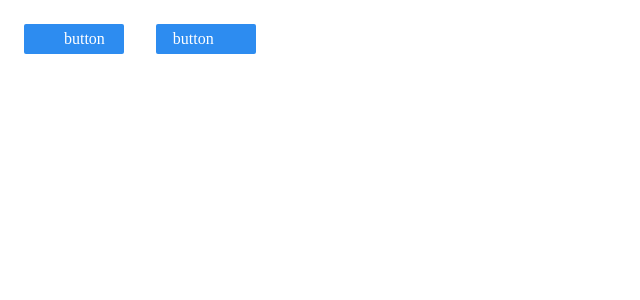
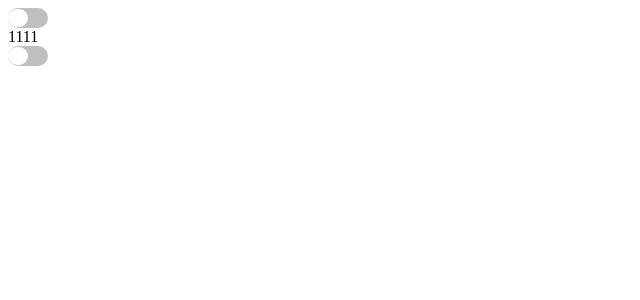
Before and after one commit to Leeesin/V-UI, a Vue app: page / in a window 1280 px wide. Shown: the top 300 px of the page, without its empty margins (0-640 px from the left). Built offline with nearby package versions, Linux system fonts and the light colour scheme.

Commit message:
完成switch组件

```diff
--- a/src/App.vue
+++ b/src/App.vue
@@ -1,26 +1,36 @@
 <template>
   <div id="app">
-    <v-button size='middle'
+    <!-- <v-button size='middle'
               icon="poweroff">button</v-button>
 
     <v-button size='middle'
               icon="zhu"
               :loading='loading'
               @click="test"
-              iconPosition='right'>button</v-button>
+              iconPosition='right'>button</v-button> -->
 
+    <v-switch v-model="demo" ></v-switch>
+    <div>1111</div>
+    <v-switch v-model="demo" ></v-switch>
+
+    <!-- <v-switch v-model="demo2"></v-switch> -->
+
+    <!-- <v-switch :value='demo'
+              @input='test'></v-switch> -->
   </div>
 </template>
 
 <script>
 import VButton from "./components/button/button.vue";
 import vIcon from "./components/icon";
+import vSwitch from "./components/switch";
 
 export default {
   name: "app",
   components: {
     VButton,
-    vIcon
+    vIcon,
+    vSwitch
   },
   methods: {
     test() {
@@ -34,6 +44,8 @@ export default {
   },
   data() {
     return {
+      demo: false,
+      demo2: true,
       loading: true
     };
   }
--- /dev/null
+++ b/src/components/switch.vue
@@ -0,0 +1,83 @@
+<template>
+  <div class='v-switch'
+       :class="[value?'v-switch--active':'v-switch--inactive',round?'v-switch--round':'']"
+       @click="change">
+    <!-- <span>开</span> -->
+    <!-- <span>关</span> -->
+  </div>
+</template>
+
+<script>
+export default {
+  props: {
+    value: "",
+    round: {
+      type: Boolean,
+      default: true
+    }
+  },
+  data() {
+    return {};
+  },
+  methods: {
+    change() {
+      this.$emit("input", !this.value);
+    }
+  },
+  watch: {
+    value: function() {}
+  },
+  computed: {},
+  mounted() {},
+  components: {}
+};
+</script>
+
+<style lang='scss' scoped>
+.v-switch {
+  width: 40px;
+  height: 20px;
+  line-height: 20px;
+  font-size: 12px;
+  cursor: pointer;
+  box-sizing: border-box;
+  padding: 1px;
+  position: relative;
+
+  &--round {
+    border-radius: 10px;
+  }
+  &--round:after {
+    border-radius: 10px;
+  }
+
+  &--active {
+    background: #1890ff;
+  }
+
+  &--active:after {
+    position: absolute;
+    content: "";
+    width: 49%;
+    height: calc(100% - 2px);
+    left: 49%;
+    background: #fff;
+    transition: all 0.5s ease;
+  }
+
+  &--inactive {
+    background: rgba(0, 0, 0, 0.25);
+  }
+
+  &--inactive:after {
+    position: absolute;
+    content: "";
+    width: 49%;
+    height: calc(100% - 2px);
+    left: 1%;
+    background: #fff;
+    transition: all 0.5s ease;
+  }
+
+}
+</style >
```
